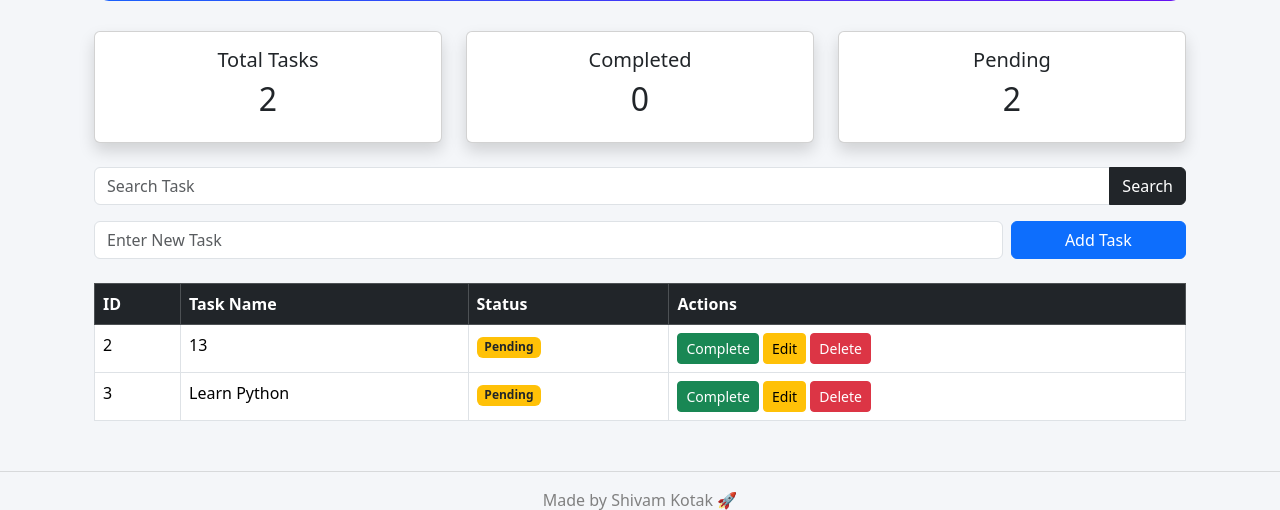
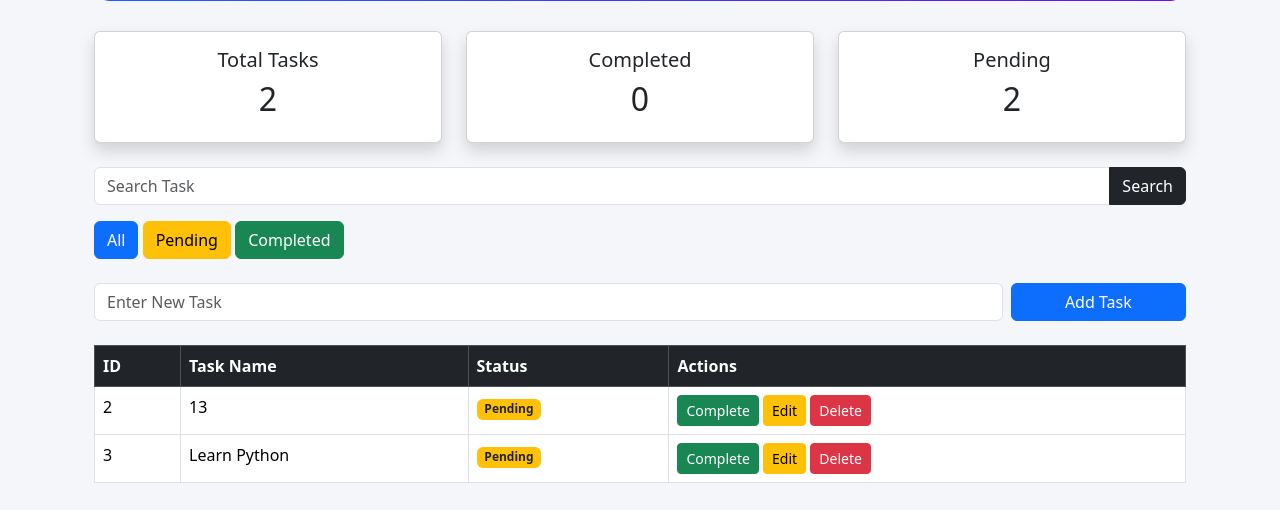
Before and after one commit to shivam1108-06/web-todo-list, a Flask app: page /?filter=pending in a window 1280 px wide. Shown: the part 351-861 px from the top of the page. Run offline with Flask 3, Linux system fonts and the light colour scheme.

Commit message:
Added task filter system

```diff
--- a/app.py
+++ b/app.py
@@ -42,13 +42,22 @@ def home():
         return redirect("/")
 
     search = request.args.get("search")
+    filter_type = request.args.get("filter")
+
+    tasks = Task.query
 
     if search:
-        tasks = Task.query.filter(
+        tasks = tasks.filter(
             Task.name.contains(search)
-        ).all()
-    else:
-        tasks = Task.query.all()
+        )
+
+    if filter_type == "completed":
+        tasks = tasks.filter_by(completed=True)
+
+    elif filter_type == "pending":
+        tasks = tasks.filter_by(completed=False)
+
+    tasks = tasks.all()
 
     return render_template(
         "index.html",
--- a/templates/index.html
+++ b/templates/index.html
@@ -73,6 +73,25 @@
     </div>
 
 </form>
+
+<div class="mb-4">
+
+    <a href="/"
+       class="btn btn-primary">
+       All
+    </a>
+
+    <a href="/?filter=pending"
+       class="btn btn-warning">
+       Pending
+    </a>
+
+    <a href="/?filter=completed"
+       class="btn btn-success">
+       Completed
+    </a>
+
+</div>
 
     <form action="/" method="POST" class="row g-2 mb-4">
 
```
